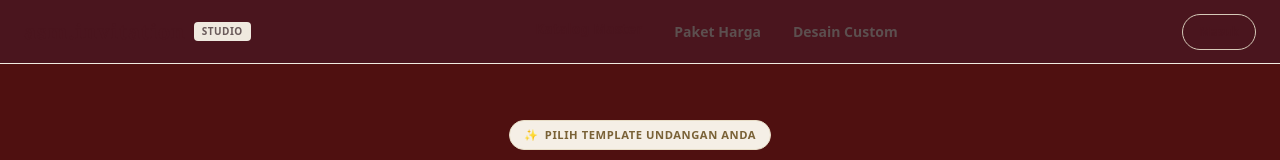
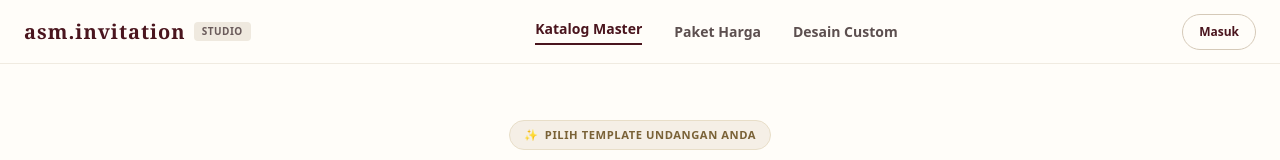
Before and after one commit to alfiandi07/UNDANGAN-DIGITAL, a React (Vite) app in the folder frontend/: page / in a window 1280 px wide. Shown: the top 160 px of the page. Built offline with nearby package versions, Linux system fonts and the light colour scheme; no server answers.

Commit message:
commit lagi

```diff
--- a/frontend/src/styles/BerandaKatalog.css
+++ b/frontend/src/styles/BerandaKatalog.css
@@ -9,7 +9,7 @@
 /* 1. PAGE WRAPPER */
 .katalog-page {
   min-height: 100vh;
-  background-color: #4f1010;
+  background-color: #fffdf9;
   color: #2d2424;
   font-family:
     system-ui,
@@ -25,7 +25,7 @@
   position: sticky;
   top: 0;
   z-index: 40;
-  background-color: #4a151e;
+  background-color: rgba(255, 253, 249, 0.92);
   backdrop-filter: blur(12px);
   border-bottom: 1px solid #f0ebe1;
   padding: 0.85rem 1.5rem;
```
